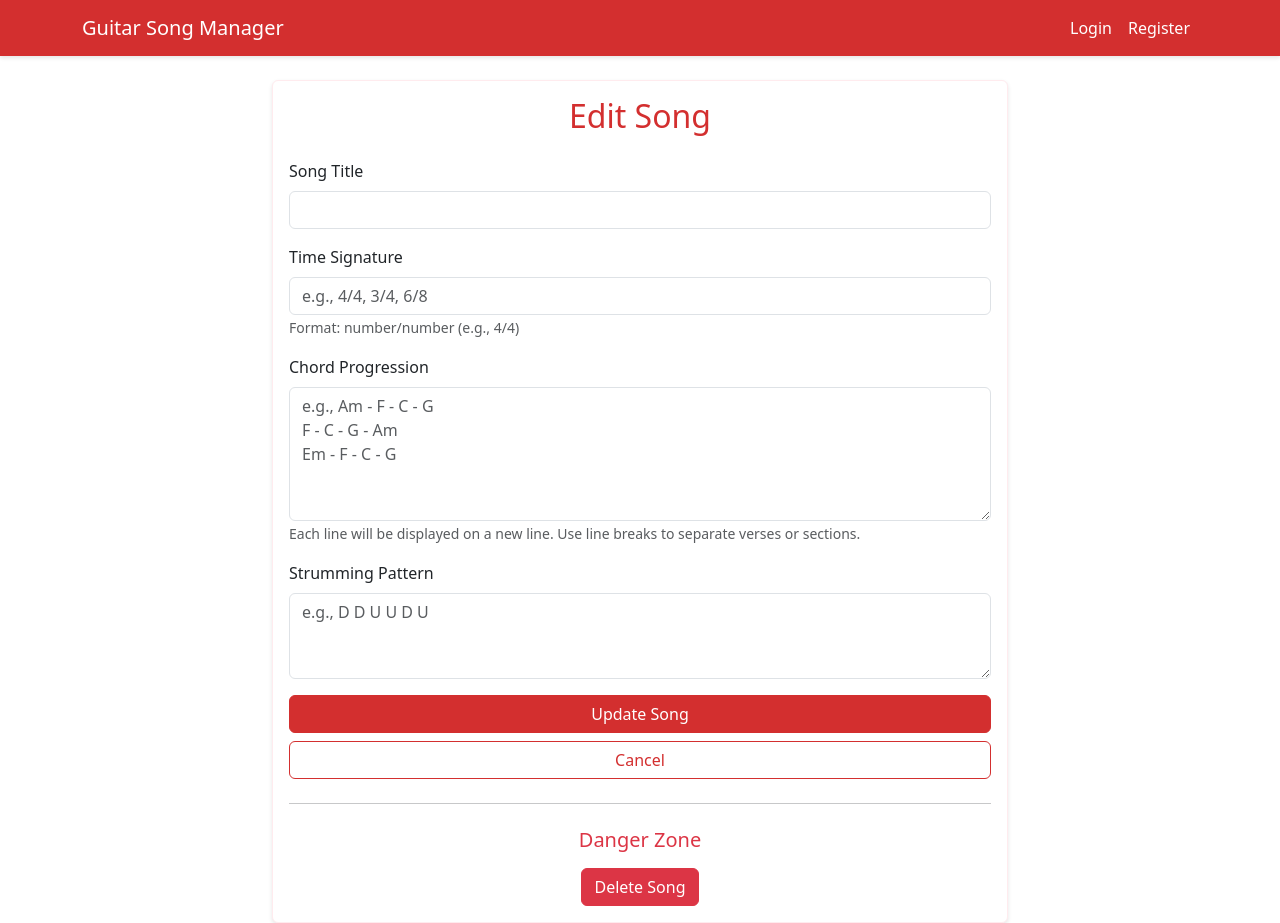
After one commit to stevencoutts/guitar-webapp, a Flask app: template templates/edit_song.html in a window 1280 px wide. The commit adds this page. Run offline with Flask 3, Linux system fonts and the light colour scheme; the template is opened without the code that fills it, so the values that code supplies are empty; some libraries are stand-ins or nearby versions.

Commit message:
Introduce editting of existing song

```diff
--- a/app.py
+++ b/app.py
@@ -1,4 +1,4 @@
-from flask import Flask, render_template, request, redirect, url_for, flash
+from flask import Flask, render_template, request, redirect, url_for, flash, jsonify
 from flask_sqlalchemy import SQLAlchemy
 from flask_login import LoginManager, UserMixin, login_user, login_required, logout_user, current_user
 from flask_migrate import Migrate
@@ -156,6 +156,66 @@ def new_song():
         return redirect(url_for('index'))
     return render_template('new_song.html')
 
+@app.route('/song/<int:song_id>/edit', methods=['GET', 'POST'])
+@login_required
+def edit_song(song_id):
+    song = Song.query.get_or_404(song_id)
+
+    # Ensure the user owns this song
+    if song.user_id != current_user.id:
+        flash('You do not have permission to edit this song.')
+        return redirect(url_for('index'))
+
+    if request.method == 'POST':
+        title = request.form.get('title')
+        time_signature = request.form.get('time_signature')
+        chord_progression = request.form.get('chord_progression')
+        strumming_pattern = request.form.get('strumming_pattern')
+
+        if not all([title, time_signature, chord_progression, strumming_pattern]):
+            flash('All fields are required')
+            return redirect(url_for('edit_song', song_id=song_id))
+
+        # Basic input validation
+        if len(title) > 100:
+            flash('Title is too long')
+            return redirect(url_for('edit_song', song_id=song_id))
+
+        if not re.match(r'^\d+/\d+$', time_signature):
+            flash('Invalid time signature format')
+            return redirect(url_for('edit_song', song_id=song_id))
+
+        song.title = title
+        song.time_signature = time_signature
+        song.chord_progression = chord_progression
+        song.strumming_pattern = strumming_pattern
+
+        db.session.commit()
+        flash('Song updated successfully!')
+        return redirect(url_for('index'))
+
+    return render_template('edit_song.html', song=song)
+
+@app.route('/song/<int:song_id>/delete', methods=['POST'])
+@login_required
+def delete_song(song_id):
+    song = Song.query.get_or_404(song_id)
+
+    # Ensure the user owns this song
+    if song.user_id != current_user.id:
+        flash('You do not have permission to delete this song.')
+        return redirect(url_for('index'))
+
+    try:
+        db.session.delete(song)
+        db.session.commit()
+        flash('Song deleted successfully!')
+    except Exception as e:
+        db.session.rollback()
+        flash('An error occurred while deleting the song.')
+
+    return redirect(url_for('index'))
+
 if __name__ == '__main__':
     with app.app_context():
         db.create_all()
--- /dev/null
+++ b/templates/edit_song.html
@@ -0,0 +1,55 @@
+{% extends "base.html" %}
+
+{% block content %}
+<div class="row justify-content-center">
+    <div class="col-md-8">
+        <div class="card">
+            <div class="card-body">
+                <h2 class="card-title text-center mb-4">Edit Song</h2>
+                <form method="POST">
+                    <input type="hidden" name="csrf_token" value="{{ csrf_token() }}">
+                    <div class="mb-3">
+                        <label for="title" class="form-label">Song Title</label>
+                        <input type="text" class="form-control" id="title" name="title"
+                               value="{{ song.title }}" required maxlength="100">
+                    </div>
+                    <div class="mb-3">
+                        <label for="time_signature" class="form-label">Time Signature</label>
+                        <input type="text" class="form-control" id="time_signature" name="time_signature"
+                               value="{{ song.time_signature }}" placeholder="e.g., 4/4, 3/4, 6/8"
+                               pattern="\d+/\d+" required>
+                        <small class="form-text text-muted">Format: number/number (e.g., 4/4)</small>
+                    </div>
+                    <div class="mb-3">
+                        <label for="chord_progression" class="form-label">Chord Progression</label>
+                        <textarea class="form-control" id="chord_progression" name="chord_progression"
+                                  rows="5" placeholder="e.g., Am - F - C - G&#10;F - C - G - Am&#10;Em - F - C - G"
+                                  style="white-space: pre-wrap;" required>{{ song.chord_progression }}</textarea>
+                        <small class="form-text text-muted">Each line will be displayed on a new line. Use line breaks to separate verses or sections.</small>
+                    </div>
+                    <div class="mb-3">
+                        <label for="strumming_pattern" class="form-label">Strumming Pattern</label>
+                        <textarea class="form-control" id="strumming_pattern" name="strumming_pattern"
+                                  rows="3" placeholder="e.g., D D U U D U" required>{{ song.strumming_pattern }}</textarea>
+                    </div>
+                    <div class="d-grid gap-2">
+                        <button type="submit" class="btn btn-primary">Update Song</button>
+                        <a href="{{ url_for('index') }}" class="btn btn-secondary">Cancel</a>
+                    </div>
+                </form>
+
+                <hr class="my-4">
+
+                <div class="text-center">
+                    <h5 class="text-danger mb-3">Danger Zone</h5>
+                    <form method="POST" action="{{ url_for('delete_song', song_id=song.id) }}"
+                          onsubmit="return confirm('Are you sure you want to delete this song? This action cannot be undone.');">
+                        <input type="hidden" name="csrf_token" value="{{ csrf_token() }}">
+                        <button type="submit" class="btn btn-danger">Delete Song</button>
+                    </form>
+                </div>
+            </div>
+        </div>
+    </div>
+</div>
+{% endblock %}
--- a/templates/index.html
+++ b/templates/index.html
@@ -13,7 +13,11 @@
                         <div class="col-md-6 mb-4">
                             <div class="card">
                                 <div class="card-body">
-                                    <h5 class="card-title">{{ song.title }}</h5>
+                                    <h5 class="card-title">
+                                        <a href="{{ url_for('edit_song', song_id=song.id) }}" class="text-decoration-none">
+                                            {{ song.title }}
+                                        </a>
+                                    </h5>
                                     <p class="card-text">
                                         <strong>Time Signature:</strong> {{ song.time_signature }}<br>
                                         <strong>Chord Progression:</strong><br>
```
